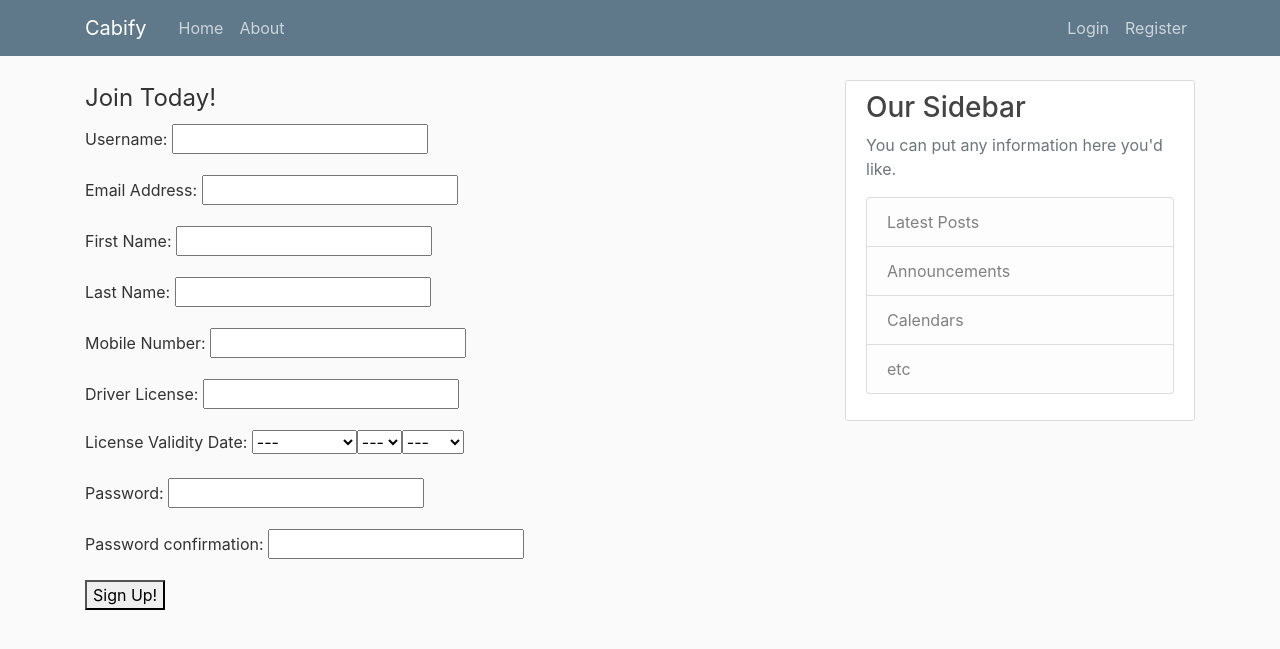
After one commit to swapnil2911/Sharify, a Django app: page /user/Registeration/ in a window 1280 px wide. The commit adds this page. Shown: the top 649 px of the page. Run offline with Django 3.2, Linux system fonts and the light colour scheme; parts of the project's set-up code (start-up, migrations or seed data) failed here and were passed over; some libraries are stand-ins or nearby versions.

Commit message:
Changed the template

```diff
--- a/Carpooling/Carpooling/settings.py
+++ b/Carpooling/Carpooling/settings.py
@@ -58,7 +58,7 @@ ROOT_URLCONF = 'Carpooling.urls'
 TEMPLATES = [
     {
         'BACKEND': 'django.template.backends.django.DjangoTemplates',
-        'DIRS': [os.path.join(BASE_DIR,'Templates')],
+        'DIRS': [],
         'APP_DIRS': True,
         'OPTIONS': {
             'context_processors': [
--- a/Carpooling/Carpooling/urls.py
+++ b/Carpooling/Carpooling/urls.py
@@ -18,11 +18,13 @@ from django.urls import path, include
 from django.contrib.auth import views as auth_views
 from .views import *
 from User.views import *
+from Travels.views import *
 
 urlpatterns = [
     path('admin/', admin.site.urls),
     path('',HomePage,name='home'),
     path('login/', auth_views.LoginView.as_view(template_name='User/login.html'), name='login'),
     path('logout/', auth_views.LogoutView.as_view(), name='logout'),
-    path('Registeration/',UserRegister,name='signup'),
+    path('user/',include('User.urls')),
+    path('Create-Ride/',CreateRide),
 ]
--- a/Carpooling/Carpooling/views.py
+++ b/Carpooling/Carpooling/views.py
@@ -3,7 +3,7 @@ from django.shortcuts import render
 
 def HomePage(request):
 	context = {'title' : 'Home'}
-	return render(request,'Home.html',context)
+	return render(request,'User/Home.html',context)
 
 def UserLogin(request):
 	pass
--- a/Carpooling/Travels/models.py
+++ b/Carpooling/Travels/models.py
@@ -1,4 +1,5 @@
 from django.db import models
+from django.utils import timezone
 from User.models import User,UserCar
 
 # Create your models here.
@@ -7,7 +8,7 @@ class Ride(models.Model):
 	driver            = models.ForeignKey(UserCar, default = None, on_delete = models.CASCADE, related_name = 'Driver_type')
 	endingPoint       = models.CharField(max_length = 25, default = 1)
 	price             = models.IntegerField(default = 1)
-	createdOn         = models.DateField()
+	createdOn         = models.DateField(default = timezone.now)
 	startDate         = models.DateField()
 	endDate           = models.DateField()
 
--- /dev/null
+++ b/Carpooling/Travels/templates/Travels/CreateRide.html
@@ -0,0 +1 @@
+Create Ride
--- /dev/null
+++ b/Carpooling/User/static/User/main.css
@@ -0,0 +1,84 @@
+body {
+  background: #fafafa;
+  color: #333333;
+  margin-top: 5rem;
+}
+
+h1, h2, h3, h4, h5, h6 {
+  color: #444444;
+}
+
+ul {
+  margin: 0;
+}
+
+.bg-steel {
+  background-color: #5f788a;
+}
+
+.site-header .navbar-nav .nav-link {
+  color: #cbd5db;
+}
+
+.site-header .navbar-nav .nav-link:hover {
+  color: #ffffff;
+}
+
+.site-header .navbar-nav .nav-link.active {
+  font-weight: 500;
+}
+
+.content-section {
+  background: #ffffff;
+  padding: 10px 20px;
+  border: 1px solid #dddddd;
+  border-radius: 3px;
+  margin-bottom: 20px;
+}
+
+.article-title {
+  color: #444444;
+}
+
+a.article-title:hover {
+  color: #428bca;
+  text-decoration: none;
+}
+
+.article-content {
+  white-space: pre-line;
+}
+
+.article-img {
+  height: 65px;
+  width: 65px;
+  margin-right: 16px;
+}
+
+.article-metadata {
+  padding-bottom: 1px;
+  margin-bottom: 4px;
+  border-bottom: 1px solid #e3e3e3
+}
+
+.article-metadata a:hover {
+  color: #333;
+  text-decoration: none;
+}
+
+.article-svg {
+  width: 25px;
+  height: 25px;
+  vertical-align: middle;
+}
+
+.account-img {
+  height: 125px;
+  width: 125px;
+  margin-right: 20px;
+  margin-bottom: 16px;
+}
+
+.account-heading {
+  font-size: 2.5rem;
+}
--- /dev/null
+++ b/Carpooling/User/templates/User/Base.html
@@ -0,0 +1,83 @@
+<!DOCTYPE html>
+<html>
+<head>
+
+    <!-- Required meta tags -->
+    <meta charset="utf-8">
+    <meta name="viewport" content="width=device-width, initial-scale=1, shrink-to-fit=no">
+
+    <!-- Bootstrap CSS -->
+    <link rel="stylesheet" href="https://maxcdn.bootstrapcdn.com/bootstrap/4.0.0/css/bootstrap.min.css" integrity="sha384-Gn5384xqQ1aoWXA+058RXPxPg6fy4IWvTNh0E263XmFcJlSAwiGgFAW/dAiS6JXm" crossorigin="anonymous">
+    {% load static %}
+    <link rel="stylesheet" type="text/css" href="{% static 'User/main.css' %}">
+
+    {% if title %}
+        <title>Cabify - {{ title }}</title>
+    {% else %}
+        <title>Cabify</title>
+    {% endif %}
+</head>
+<body>
+    <header class="site-header">
+      <nav class="navbar navbar-expand-md navbar-dark bg-steel fixed-top">
+        <div class="container">
+          <a class="navbar-brand mr-4" href="{% url 'home' %}">Cabify</a>
+          <button class="navbar-toggler" type="button" data-toggle="collapse" data-target="#navbarToggle" aria-controls="navbarToggle" aria-expanded="false" aria-label="Toggle navigation">
+          <span class="navbar-toggler-icon"></span>
+          </button>
+          <div class="collapse navbar-collapse" id="navbarToggle">
+            <div class="navbar-nav mr-auto">
+              <a class="nav-item nav-link" href="{% url 'home' %}">Home</a>
+              <a class="nav-item nav-link" href="#">About</a>
+            </div>
+            <!-- Navbar Right Side -->
+            <div class="navbar-nav">
+              {% if user.is_authenticated %}
+                <a class="nav-item nav-link" href="#">Create Ride</a>
+                <a class="nav-item nav-link" href="#">Request Ride</a>
+                <a class="nav-item nav-link" href="#">Profile</a>
+                <a class="nav-item nav-link" href="{% url 'logout' %}">Logout</a>
+              {% else %}
+                <a class="nav-item nav-link" href="{% url 'login' %}">Login</a>
+                <a class="nav-item nav-link" href="/user/Registeration/">Register</a>
+              {% endif %}
+            </div>
+          </div>
+        </div>
+      </nav>
+    </header>
+    <main role="main" class="container">
+      <div class="row">
+        <div class="col-md-8">
+          {% if messages %}
+            {% for message in messages %}
+              <div class="alert alert-{{ message.tags }}">
+                {{ message }}
+              </div>
+            {% endfor %}
+          {% endif %}
+          {% block content %}{% endblock %}
+        </div>
+        <div class="col-md-4">
+          <div class="content-section">
+            <h3>Our Sidebar</h3>
+            <p class='text-muted'>You can put any information here you'd like.
+              <ul class="list-group">
+                <li class="list-group-item list-group-item-light">Latest Posts</li>
+                <li class="list-group-item list-group-item-light">Announcements</li>
+                <li class="list-group-item list-group-item-light">Calendars</li>
+                <li class="list-group-item list-group-item-light">etc</li>
+              </ul>
+            </p>
+          </div>
+        </div>
+      </div>
+    </main>
+
+    <!-- Optional JavaScript -->
+    <!-- jQuery first, then Popper.js, then Bootstrap JS -->
+    <script src="https://code.jquery.com/jquery-3.2.1.slim.min.js" integrity="sha384-KJ3o2DKtIkvYIK3UENzmM7KCkRr/rE9/Qpg6aAZGJwFDMVNA/GpGFF93hXpG5KkN" crossorigin="anonymous"></script>
+    <script src="https://cdnjs.cloudflare.com/ajax/libs/popper.js/1.12.9/umd/popper.min.js" integrity="sha384-ApNbgh9B+Y1QKtv3Rn7W3mgPxhU9K/ScQsAP7hUibX39j7fakFPskvXusvfa0b4Q" crossorigin="anonymous"></script>
+    <script src="https://maxcdn.bootstrapcdn.com/bootstrap/4.0.0/js/bootstrap.min.js" integrity="sha384-JZR6Spejh4U02d8jOt6vLEHfe/JQGiRRSQQxSfFWpi1MquVdAyjUar5+76PVCmYl" crossorigin="anonymous"></script>
+</body>
+</html>
--- a/Carpooling/Templates/User/Register.html
+++ b/Carpooling/User/templates/User/register.html
@@ -1,4 +1,4 @@
-{% extends 'Base.html' %}
+{% extends "User/Base.html" %}
 
 {% block content %}
     <form method = "POST">
--- /dev/null
+++ b/Carpooling/User/urls.py
@@ -0,0 +1,6 @@
+from django.urls import path
+from .views import *
+
+urlpatterns = [
+    path("Registeration/",  UserRegister, name="register"),
+]
```
Also changed, not shown: Carpooling/Carpooling/static/main.css (added, +84 -0 lines), Carpooling/Templates/Base.html (deleted, +0 -28 lines), Carpooling/Templates/User/login.html (deleted, +0 -9 lines), Carpooling/Travels/forms.py (added, +9 -0 lines), Carpooling/Travels/views.py (+16 -1 lines), Carpooling/User/templates/User/Home.html (renamed from Carpooling/Templates/Home.html, +3 -4 lines), Carpooling/User/templates/User/login.html (added, +14 -0 lines), Carpooling/Travels/migrations/0002_auto_20210323_2134.py (added).
